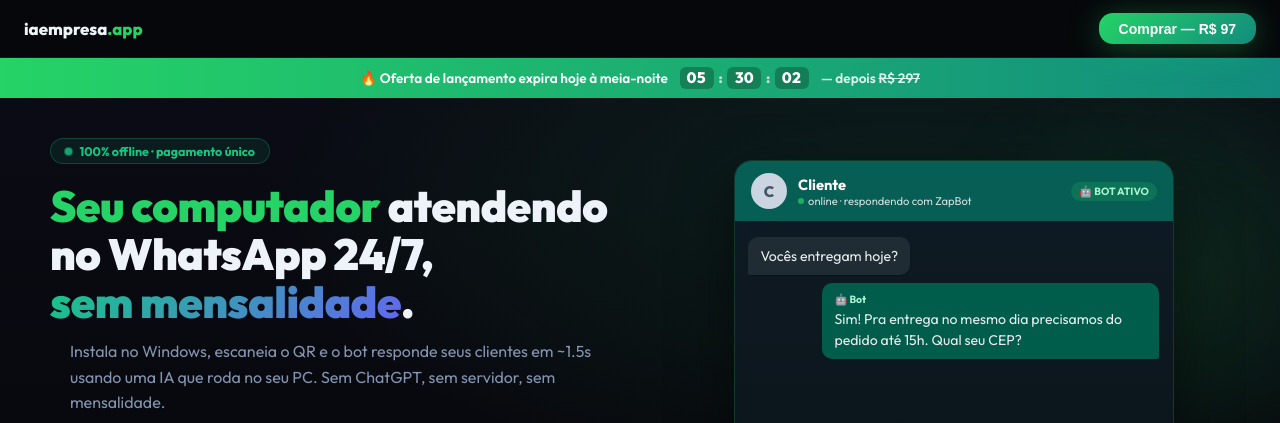
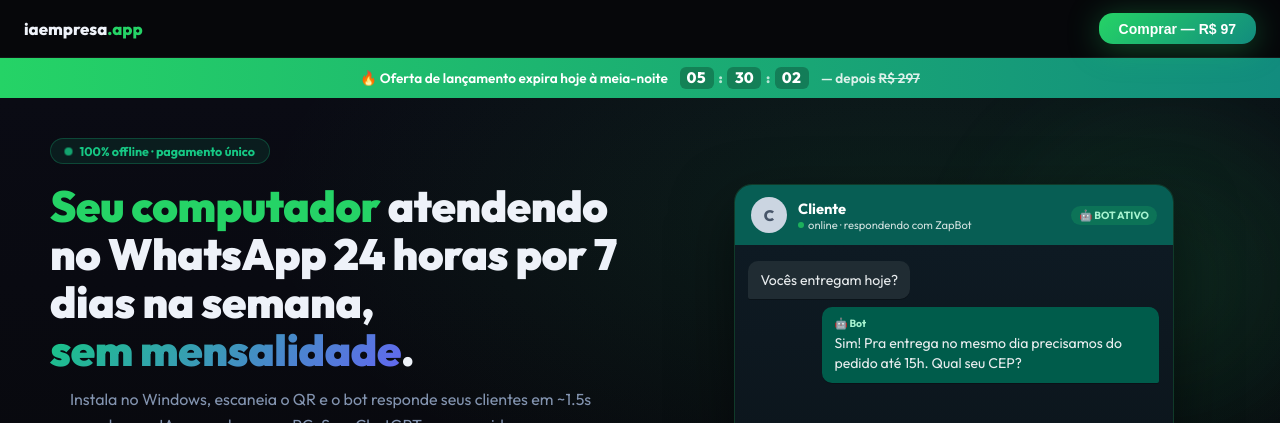
Before and after one commit to tamoaiapp/iaempresa-app, a Next.js app: page /zapbot in a window 1280 px wide. Shown: the top 423 px of the page. Built offline with nearby package versions, Linux system fonts and the light colour scheme.

Commit message:
feat(zapbot): h1 troca 24/7 por '24 horas por 7 dias na semana' (mais claro)

```diff
--- a/app/(landing)/zapbot/page.tsx
+++ b/app/(landing)/zapbot/page.tsx
@@ -370,7 +370,7 @@ export default function ZapBotPage() {
               }}
             >
               <span style={{ color: "#25D366" }}>Seu computador</span>{" "}
-              atendendo no WhatsApp 24/7,
+              atendendo no WhatsApp 24 horas por 7 dias na semana,
               <br />
               <span
                 style={{
```
